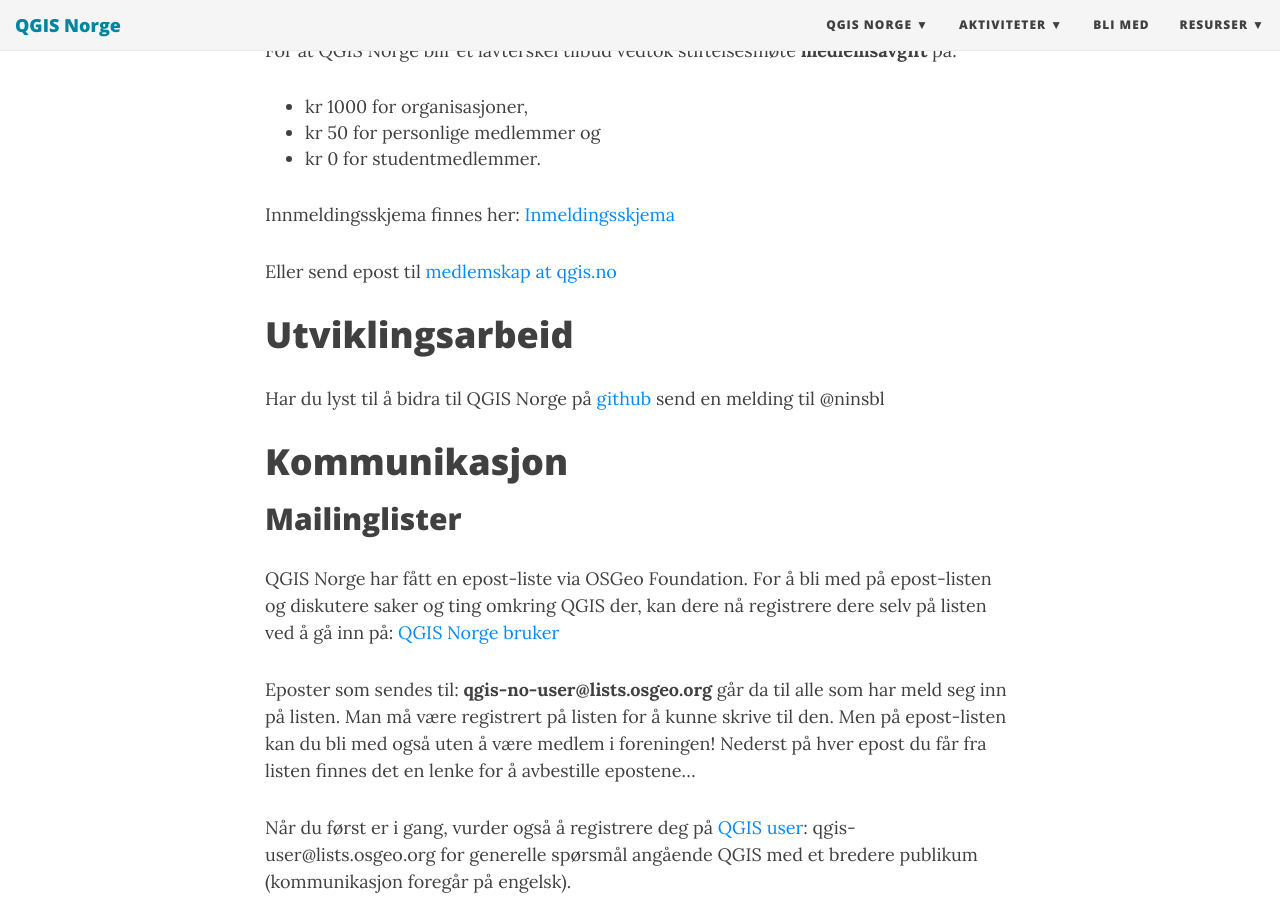
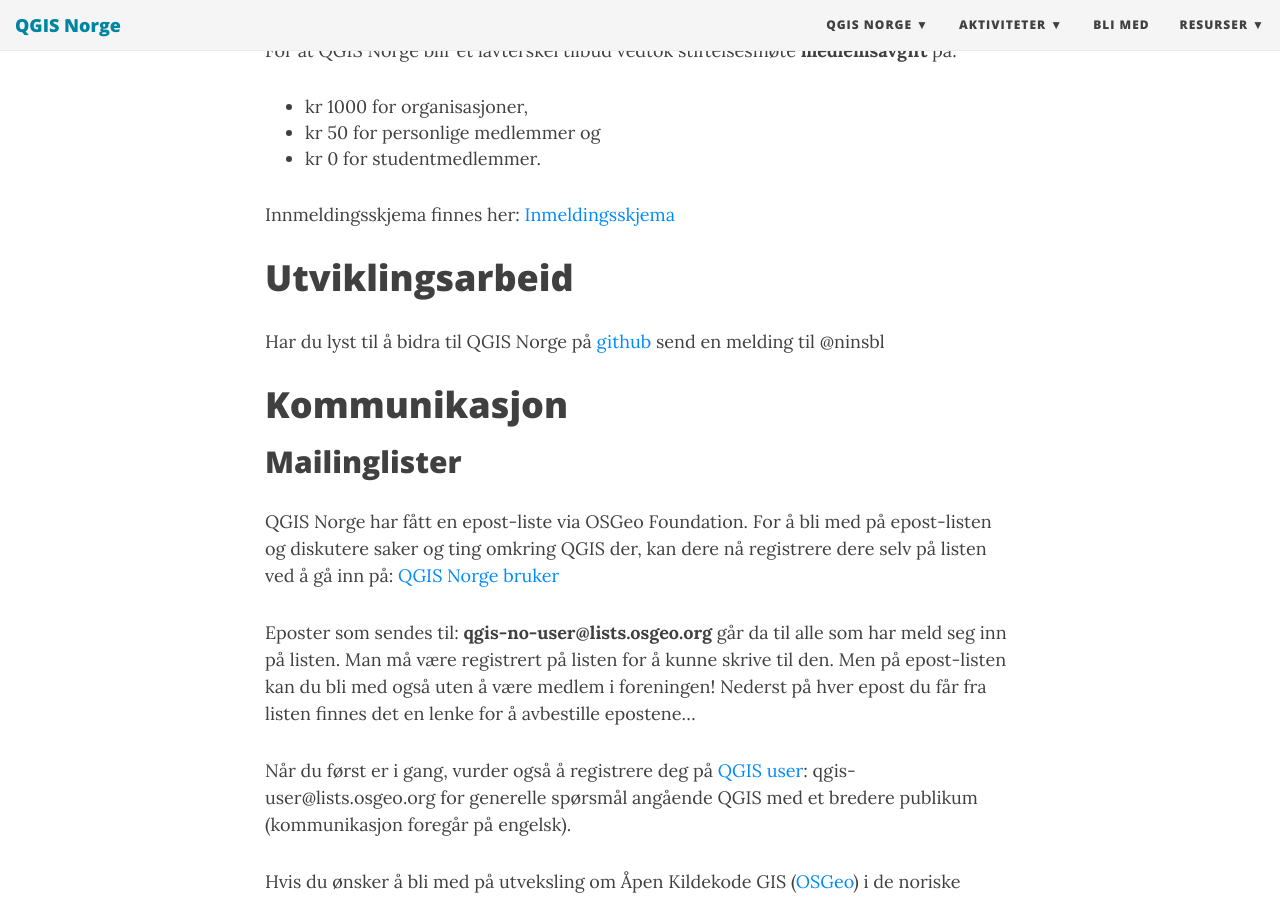
Before and after one commit to qgisnorge/qgisnorge.github.io, a Jekyll site: the page built from blimed.md, in a window 1280 px wide and 900 px high, scrolled down 636 px. Built offline with Jekyll 4.4.1, drawn with Linux system fonts in a browser that asks for light colours; nearby versions of some CDN libraries.

Commit message:
slettet medlemskap@qgis.no og holde bare googleform link til å gjøre enklere og unngå feiler i eposten

```diff
--- a/blimed.md
+++ b/blimed.md
@@ -24,8 +24,6 @@
 - kr 0 for studentmedlemmer.
 
 Innmeldingsskjema finnes her: [Inmeldingsskjema](https://docs.google.com/forms/d/e/1FAIpQLSeKg90NzdPodmknix-BImrydCXVELe3aA9Z-Cnm9CfA7fTkEw/viewform?usp=sf_link)
-
-Eller send epost til [medlemskap at qgis.no](medlemskap@qgis.no)
 
 # Utviklingsarbeid
 Har du lyst til å bidra til QGIS Norge på [github](https://github.com/qgisnorge)
```
